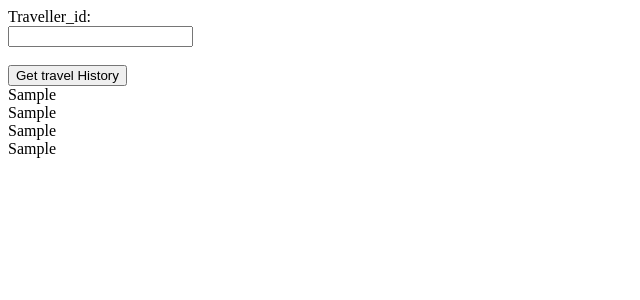
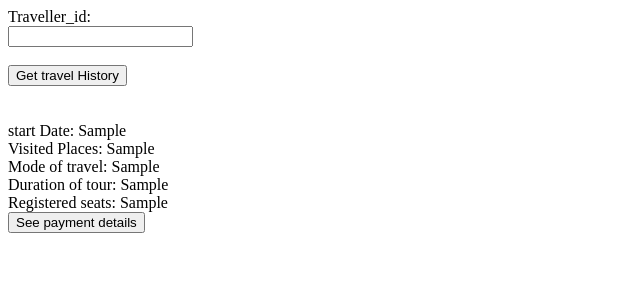
Before and after one commit to Ronak-Jethava/Traveler_Management_System, a Django app: template traveller/templates/get_user_id.html in a window 1280 px wide. Shown: the top 300 px of the page, without its empty margins (0-640 px from the left). Run offline with Django 3.2, Linux system fonts and the light colour scheme; the template is opened without the code that fills it: most values are stand-ins (such as "Sample title", 1, 10 or a date in 2020).

Commit message:
travel_history updated.

```diff
--- a/traveller/templates/get_user_id.html
+++ b/traveller/templates/get_user_id.html
@@ -5,6 +5,22 @@
     <meta http-equiv="X-UA-Compatible" content="IE=edge">
     <meta name="viewport" content="width=device-width, initial-scale=1.0">
     <title> Travel History </title>
+    <script>
+    function myFunction() {
+    var x = document.getElementById("payment_details");
+    var show = document.getElementById("show_btn");
+    var hide = document.getElementById("hide_btn");
+    if (x.style.display === "none") {
+        x.style.display = "block";
+        hide.style.display = "block";
+        show.style.display = "none";
+    } else {
+        x.style.display = "none";
+        hide.style.display = "none";
+        show.style.display = "block";
+    }
+}
+    </script>
 </head>
 <body>
     <form method="POST" action="/traveller/travel_history">
@@ -14,12 +30,22 @@
     <input type="submit" value='Get travel History'>
     </form>
     <div>
+    <br><br>
     {% if travel_history %}
     {% for row  in travel_history %}
-    <div> {{row.0}} </div>
-    <div> {{row.1}} </div>
-    <div> {{row.2}} </div>
-    <div> {{row.3}} </div>
+    <div> start Date: {{row.0}} </div>
+    <div> Visited Places: {{row.1}} </div>
+    <div> Mode of travel: {{row.2}} </div>
+    <div> Duration of tour: {{row.3}} </div>
+    <div> Registered seats: {{row.4}} </div>
+    <div id="payment_details" style="display:none">
+        <div> Payment amount: {{row.5}} </div>
+        <div> Payment date: {{row.6}} at {{row.7}} </div>
+        <div> Payment mode: {{row.8}}</div>
+    </div>
+    <button id="show_btn" onclick="myFunction()"> See payment details </button>
+    <div><button id="hide_btn" onclick="myFunction()" style="display:none"> Hide payment details </button>
+    <br><br>
     {% endfor %}
     {% endif %}
     </div>
--- a/traveller/templates/traveller_home.html
+++ b/traveller/templates/traveller_home.html
@@ -11,6 +11,6 @@
 </head>
 <body>
     Hello!
-    <a href="traveller/travel_history"> Travel History </a>
+    <a href="traveller/travel_history"> Previously Enjoyed Tours </a>
 </body>
 </html>
```
Also changed, not shown: traveller/views.py (+5 -4 lines).
